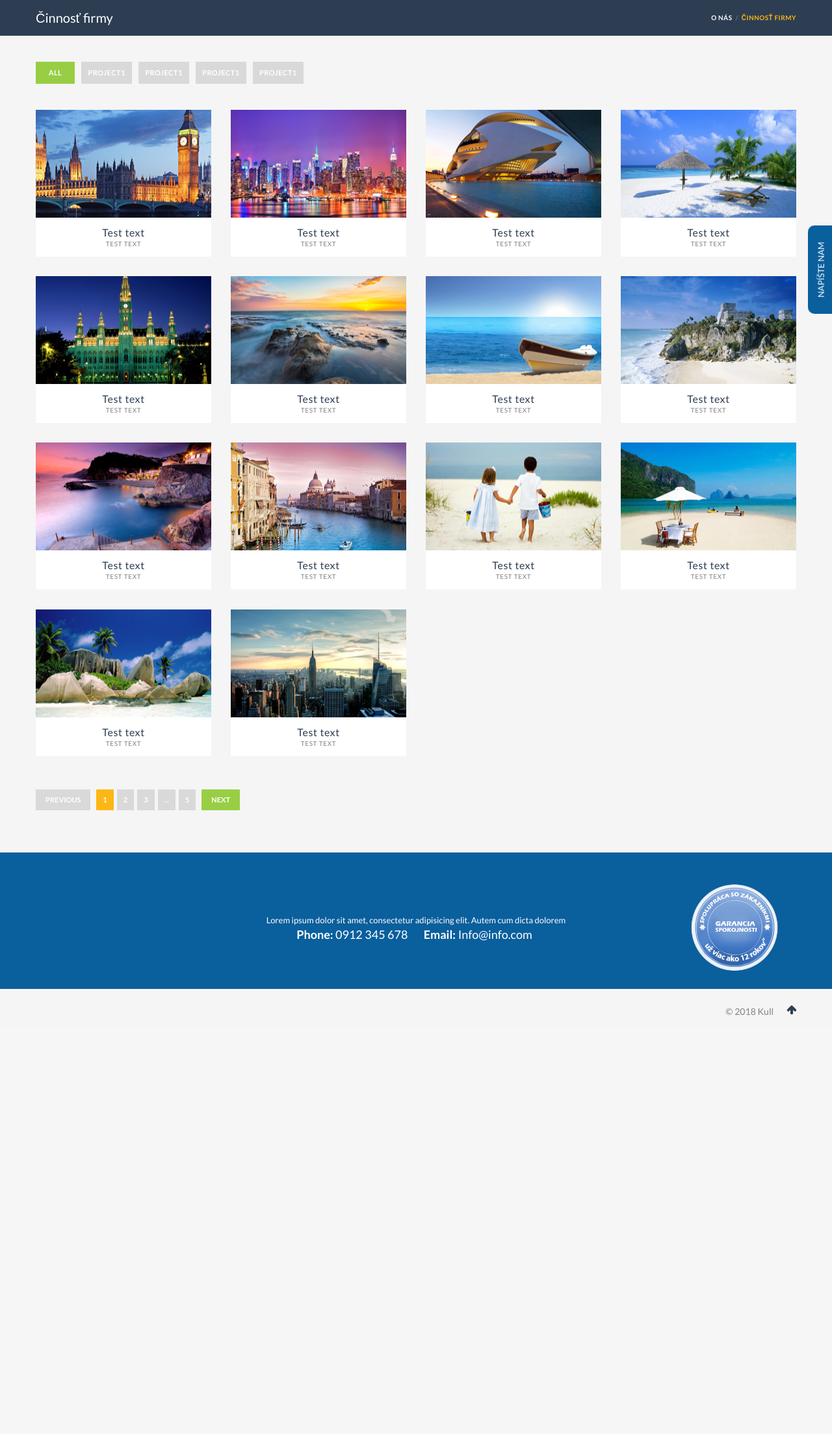
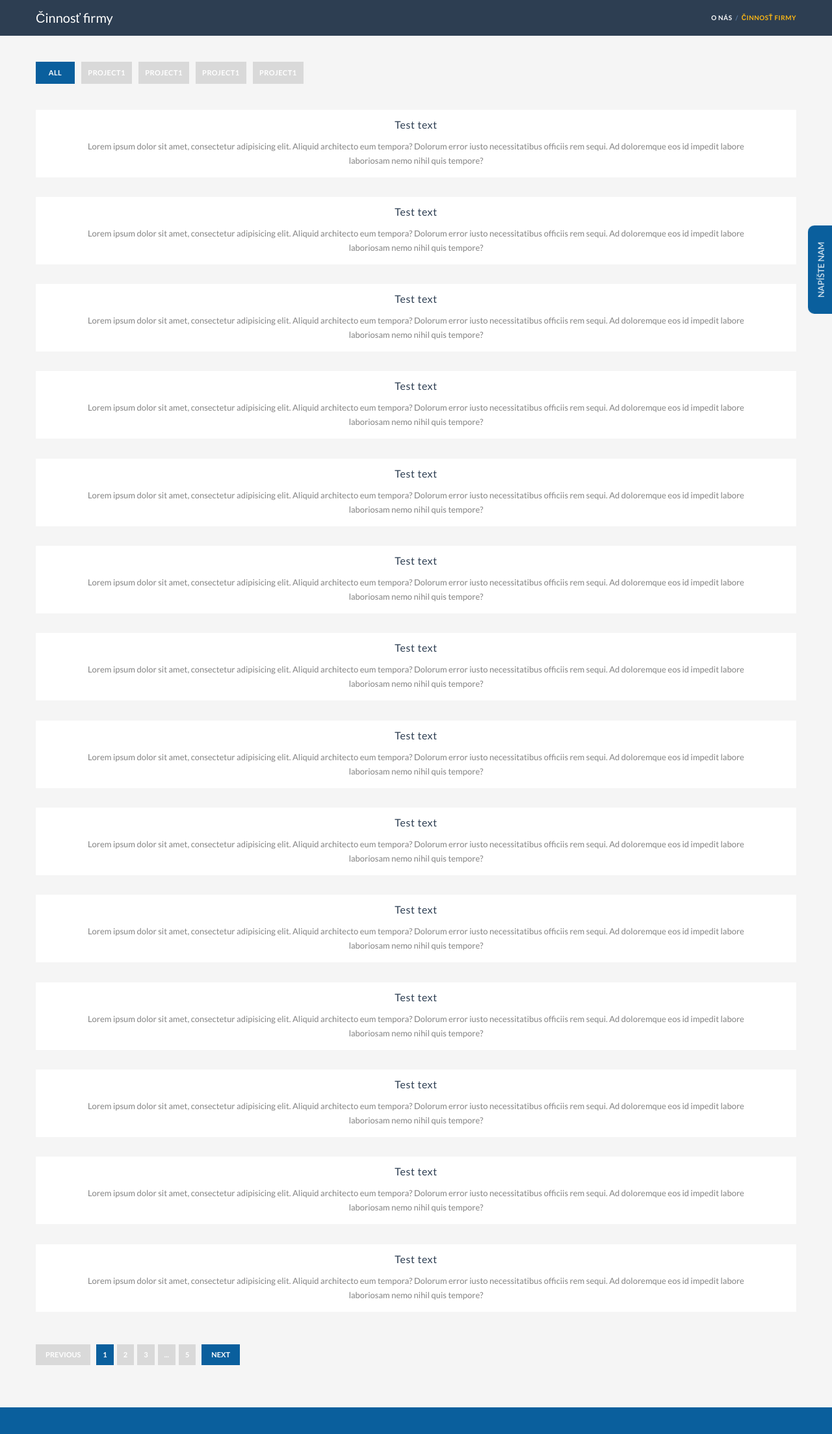
Before and after one commit to hamza202/Kull, a PHP site: page /project.php in a window 1280 px wide. Shown: the part 90-2297 px from the top of the page at 65% size. Before the commit the page ends 1652 px from the top, so only its background shows below. Run offline with PHP 8.4, Linux system fonts and the light colour scheme.

Commit message:
update 1

```diff
--- a/css/custom.css
+++ b/css/custom.css
@@ -216,6 +216,39 @@ p.text-left{
 
     min-height: 250px;
 }
+.icon-box.style5 > i{
+    background: #0a5f9d;
+}
+button, input[type="button"].button{
+    background: #0a5f9d;
+}
+.pagination > li.active > a, .pagination > li.active > span {
+    background: #0a5f9d !important;
+}
+.pagination > li > a:hover, .pagination > li > a:focus, .pagination > li > span:hover, .pagination > li > span:focus{
+    background: #0a5f9d;
+}
+.pagination > li.first > a:hover, .pagination > li.prev > a:hover, .pagination > li.next > a:hover, .pagination > li.last > a:hover{
+    background: #0a5f9d;
+}
+.pagination > li.first > a, .pagination > li.prev > a, .pagination > li.next > a, .pagination > li.last > a{
+    background: #0a5f9d;
+}
+.gallery-filter .button.active {
+    background: #0a5f9d;
+}
+a.button:hover {
+    background: #0a5f9d;
+}
+.iso-item .box figure p{
+    padding: 15px 50px;
+    text-align: center;
+
+}
+h4.box-title{
+    padding-top: 15px;
+}
+
 /*End project page*/
 /*Start media query*/
 @media only screen and (max-width : 979px) {
@@ -232,6 +265,9 @@ p.text-left{
         width: 100%;
         height: 35vw;
     }
+    .iso-item .box figure p{
+        padding: 15px;
+    }
 }
 
 @media only screen and (max-width : 480px) {
--- a/project.php
+++ b/project.php
@@ -1,7 +1,10 @@
 <!DOCTYPE html>
-<!--[if IE 8]>          <html class="ie ie8"> <![endif]-->
-<!--[if IE 9]>          <html class="ie ie9"> <![endif]-->
-<!--[if gt IE 9]><!-->  <html> <!--<![endif]-->
+<!--[if IE 8]>
+<html class="ie ie8"> <![endif]-->
+<!--[if IE 9]>
+<html class="ie ie9"> <![endif]-->
+<!--[if gt IE 9]><!-->
+<html> <!--<![endif]-->
 
 <head>
     <!-- Page Title -->
@@ -35,7 +38,7 @@
 
     <!-- CSS for IE -->
     <!--[if lte IE 9]>
-        <link rel="stylesheet" type="text/css" href="css/ie.css" />
+    <link rel="stylesheet" type="text/css" href="css/ie.css"/>
     <![endif]-->
 
 
@@ -48,7 +51,7 @@
 <body>
 <div id="page-wrapper">
 
-        <?php include ('header.php'); ?>
+    <?php include('header.php'); ?>
     <div class="page-title-container">
         <div class="container">
             <div class="page-title pull-left">
@@ -72,144 +75,144 @@
                     <a href="#" class="button btn-medium" data-filter="filter-beach">project1</a>
                 </div>
                 <div class="items-container isotope image-box style9 row">
-                        <div class="iso-item col-xs-12 col-sms-6 col-sm-6 col-md-3 filter-all filter-island filter-beach">
+                    <div class="iso-item col-xs-12 filter-all filter-island filter-beach">
                         <article class="box">
                             <figure>
-                                    <a class="hover-effect" title="" href="#"><img width="270" height="161" alt="" src="images/project/1.png"></a>
+                                <h4 class="box-title text-center">Test text</h4>
+                                    <p >Lorem ipsum dolor sit amet, consectetur adipisicing elit. Aliquid architecto eum
+                                        tempora? Dolorum error iusto necessitatibus officiis rem sequi. Ad doloremque
+                                        eos id impedit labore laboriosam nemo nihil quis tempore?</p>
                             </figure>
-                                <div class="details">
-                                    <h4 class="box-title">Test text<small>Test text</small></h4>
-                                </div>
                         </article>
                     </div>
-                        <div class="iso-item col-xs-12 col-sms-6 col-sm-6 col-md-3 filter-all filter-island filter-beach">
+                    <div class="iso-item col-xs-12 filter-all filter-island filter-beach">
                         <article class="box">
                             <figure>
-                                    <a class="hover-effect" title="" href="#"><img width="270" height="161" alt="" src="images/project/2.png"></a>
+                                <h4 class="box-title text-center">Test text</h4>
+                                <p >Lorem ipsum dolor sit amet, consectetur adipisicing elit. Aliquid architecto eum
+                                    tempora? Dolorum error iusto necessitatibus officiis rem sequi. Ad doloremque
+                                    eos id impedit labore laboriosam nemo nihil quis tempore?</p>
                             </figure>
-                                <div class="details">
-                                    <h4 class="box-title">Test text<small>Test text</small></h4>
-                                </div>
                         </article>
                     </div>
-                        <div class="iso-item col-xs-12 col-sms-6 col-sm-6 col-md-3 filter-all filter-countries">
+                    <div class="iso-item col-xs-12 filter-all filter-countries">
                         <article class="box">
                             <figure>
-                                    <a class="hover-effect" title="" href="#"><img width="270" height="161" alt="" src="images/project/3.png"></a>
+                                <h4 class="box-title text-center">Test text</h4>
+                                <p >Lorem ipsum dolor sit amet, consectetur adipisicing elit. Aliquid architecto eum
+                                    tempora? Dolorum error iusto necessitatibus officiis rem sequi. Ad doloremque
+                                    eos id impedit labore laboriosam nemo nihil quis tempore?</p>
                             </figure>
-                                <div class="details">
-                                    <h4 class="box-title">Test text<small>Test text</small></h4>
-                                </div>
                         </article>
                     </div>
-                        <div class="iso-item col-xs-12 col-sms-6 col-sm-6 col-md-3 filter-all filter-beach">
+                    <div class="iso-item col-xs-12 filter-all filter-beach">
                         <article class="box">
                             <figure>
-                                    <a class="hover-effect" title="" href="#"><img width="270" height="161" alt="" src="images/project/4.png"></a>
+                                <h4 class="box-title text-center">Test text</h4>
+                                <p >Lorem ipsum dolor sit amet, consectetur adipisicing elit. Aliquid architecto eum
+                                    tempora? Dolorum error iusto necessitatibus officiis rem sequi. Ad doloremque
+                                    eos id impedit labore laboriosam nemo nihil quis tempore?</p>
                             </figure>
-                                <div class="details">
-                                    <h4 class="box-title">Test text<small>Test text</small></h4>
-                                </div>
                         </article>
                     </div>
-                        <div class="iso-item col-xs-12 col-sms-6 col-sm-6 col-md-3 filter-all filter-countries">
+                    <div class="iso-item col-xs-12 filter-all filter-countries">
                         <article class="box">
                             <figure>
-                                    <a class="hover-effect" title="" href="#"><img width="270" height="161" alt="" src="images/project/5.png"></a>
+                                <h4 class="box-title text-center">Test text</h4>
+                                <p >Lorem ipsum dolor sit amet, consectetur adipisicing elit. Aliquid architecto eum
+                                    tempora? Dolorum error iusto necessitatibus officiis rem sequi. Ad doloremque
+                                    eos id impedit labore laboriosam nemo nihil quis tempore?</p>
                             </figure>
-                                <div class="details">
-                                    <h4 class="box-title">Test text<small>Test text</small></h4>
-                                </div>
                         </article>
                     </div>
-                        <div class="iso-item col-xs-12 col-sms-6 col-sm-6 col-md-3 filter-all filter-beach filter-island">
+                    <div class="iso-item col-xs-12 filter-all filter-beach filter-island">
                         <article class="box">
                             <figure>
-                                    <a class="hover-effect" title="" href="#"><img width="270" height="161" alt="" src="images/project/6.png"></a>
+                                <h4 class="box-title text-center">Test text</h4>
+                                <p >Lorem ipsum dolor sit amet, consectetur adipisicing elit. Aliquid architecto eum
+                                    tempora? Dolorum error iusto necessitatibus officiis rem sequi. Ad doloremque
+                                    eos id impedit labore laboriosam nemo nihil quis tempore?</p>
                             </figure>
-                                <div class="details">
-                                    <h4 class="box-title">Test text<small>Test text</small></h4>
-                                </div>
                         </article>
                     </div>
-                        <div class="iso-item col-xs-12 col-sms-6 col-sm-6 col-md-3 filter-all filter-adventure">
+                    <div class="iso-item col-xs-12 filter-all filter-adventure">
                         <article class="box">
                             <figure>
-                                    <a class="hover-effect" title="" href="#"><img width="270" height="161" alt="" src="images/project/7.png"></a>
+                                <h4 class="box-title text-center">Test text</h4>
+                                <p >Lorem ipsum dolor sit amet, consectetur adipisicing elit. Aliquid architecto eum
+                                    tempora? Dolorum error iusto necessitatibus officiis rem sequi. Ad doloremque
+                                    eos id impedit labore laboriosam nemo nihil quis tempore?</p>
                             </figure>
-                                <div class="details">
-                                    <h4 class="box-title">Test text<small>Test text</small></h4>
-                                </div>
                         </article>
                     </div>
-                        <div class="iso-item col-xs-12 col-sms-6 col-sm-6 col-md-3 filter-all filter-countries">
+                    <div class="iso-item col-xs-12 filter-all filter-countries">
                         <article class="box">
                             <figure>
-                                    <a class="hover-effect" title="" href="#"><img width="270" height="161" alt="" src="images/project/8.png"></a>
+                                <h4 class="box-title text-center">Test text</h4>
+                                <p >Lorem ipsum dolor sit amet, consectetur adipisicing elit. Aliquid architecto eum
+                                    tempora? Dolorum error iusto necessitatibus officiis rem sequi. Ad doloremque
+                                    eos id impedit labore laboriosam nemo nihil quis tempore?</p>
                             </figure>
-                                <div class="details">
-                                    <h4 class="box-title">Test text<small>Test text</small></h4>
-                                </div>
                         </article>
                     </div>
-                        <div class="iso-item col-xs-12 col-sms-6 col-sm-6 col-md-3 filter-all filter-island filter-beach">
+                    <div class="iso-item col-xs-12 filter-all filter-island filter-beach">
                         <article class="box">
                             <figure>
-                                    <a class="hover-effect" title="" href="#"><img width="270" height="161" alt="" src="images/project/9.png"></a>
+                                <h4 class="box-title text-center">Test text</h4>
+                                <p >Lorem ipsum dolor sit amet, consectetur adipisicing elit. Aliquid architecto eum
+                                    tempora? Dolorum error iusto necessitatibus officiis rem sequi. Ad doloremque
+                                    eos id impedit labore laboriosam nemo nihil quis tempore?</p>
                             </figure>
-                                <div class="details">
-                                    <h4 class="box-title">Test text<small>Test text</small></h4>
-                                </div>
                         </article>
                     </div>
-                        <div class="iso-item col-xs-12 col-sms-6 col-sm-6 col-md-3 filter-all filter-beach">
+                    <div class="iso-item col-xs-12 filter-all filter-beach">
                         <article class="box">
                             <figure>
-                                    <a class="hover-effect" title="" href="#"><img width="270" height="161" alt="" src="images/project/10.png"></a>
+                                <h4 class="box-title text-center">Test text</h4>
+                                <p >Lorem ipsum dolor sit amet, consectetur adipisicing elit. Aliquid architecto eum
+                                    tempora? Dolorum error iusto necessitatibus officiis rem sequi. Ad doloremque
+                                    eos id impedit labore laboriosam nemo nihil quis tempore?</p>
                             </figure>
-                                <div class="details">
-                                    <h4 class="box-title">Test text<small>Test text</small></h4>
-                                </div>
                         </article>
                     </div>
-                        <div class="iso-item col-xs-12 col-sms-6 col-sm-6 col-md-3 filter-all filter-countries">
+                    <div class="iso-item col-xs-12 filter-all filter-countries">
                         <article class="box">
                             <figure>
-                                    <a class="hover-effect" title="" href="#"><img width="270" height="161" alt="" src="images/project/11.png"></a>
+                                <h4 class="box-title text-center">Test text</h4>
+                                <p >Lorem ipsum dolor sit amet, consectetur adipisicing elit. Aliquid architecto eum
+                                    tempora? Dolorum error iusto necessitatibus officiis rem sequi. Ad doloremque
+                                    eos id impedit labore laboriosam nemo nihil quis tempore?</p>
                             </figure>
-                                <div class="details">
-                                    <h4 class="box-title">Test text<small>Test text</small></h4>
-                                </div>
                         </article>
                     </div>
-                        <div class="iso-item col-xs-12 col-sms-6 col-sm-6 col-md-3 filter-all filter-beach">
+                    <div class="iso-item col-xs-12 filter-all filter-beach">
                         <article class="box">
                             <figure>
-                                    <a class="hover-effect" title="" href="#"><img width="270" height="161" alt="" src="images/project/12.png"></a>
+                                <h4 class="box-title text-center">Test text</h4>
+                                <p >Lorem ipsum dolor sit amet, consectetur adipisicing elit. Aliquid architecto eum
+                                    tempora? Dolorum error iusto necessitatibus officiis rem sequi. Ad doloremque
+                                    eos id impedit labore laboriosam nemo nihil quis tempore?</p>
                             </figure>
-                                <div class="details">
-                                    <h4 class="box-title">Test text<small>Test text</small></h4>
-                                </div>
                         </article>
                     </div>
-                        <div class="iso-item col-xs-12 col-sms-6 col-sm-6 col-md-3 filter-all filter-beach">
+                    <div class="iso-item col-xs-12 filter-all filter-beach">
                         <article class="box">
                             <figure>
-                                    <a class="hover-effect" title="" href="#"><img width="270" height="161" alt="" src="images/project/13.png"></a>
+                                <h4 class="box-title text-center">Test text</h4>
+                                <p >Lorem ipsum dolor sit amet, consectetur adipisicing elit. Aliquid architecto eum
+                                    tempora? Dolorum error iusto necessitatibus officiis rem sequi. Ad doloremque
+                                    eos id impedit labore laboriosam nemo nihil quis tempore?</p>
                             </figure>
-                                <div class="details">
-                                    <h4 class="box-title">Test text<small>Test text</small></h4>
-                                </div>
                         </article>
                     </div>
-                        <div class="iso-item col-xs-12 col-sms-6 col-sm-6 col-md-3 filter-all filter-island">
+                    <div class="iso-item col-xs-12 filter-all filter-island">
                         <article class="box">
                             <figure>
-                                    <a class="hover-effect" title="" href="#"><img width="270" height="161" alt="" src="images/project/14.png"></a>
+                                <h4 class="box-title text-center">Test text</h4>
+                                <p >Lorem ipsum dolor sit amet, consectetur adipisicing elit. Aliquid architecto eum
+                                    tempora? Dolorum error iusto necessitatibus officiis rem sequi. Ad doloremque
+                                    eos id impedit labore laboriosam nemo nihil quis tempore?</p>
                             </figure>
-                                <div class="details">
-                                    <h4 class="box-title">Test text<small>Test text</small></h4>
-                                </div>
                         </article>
                     </div>
                 </div>
@@ -226,7 +229,7 @@
         </div>
     </section>
 
-        <?php include ('footer.php')?>
+    <?php include('footer.php') ?>
 </div>
 
 
```
Lines whose indentation alone changed are shown as unchanged.
